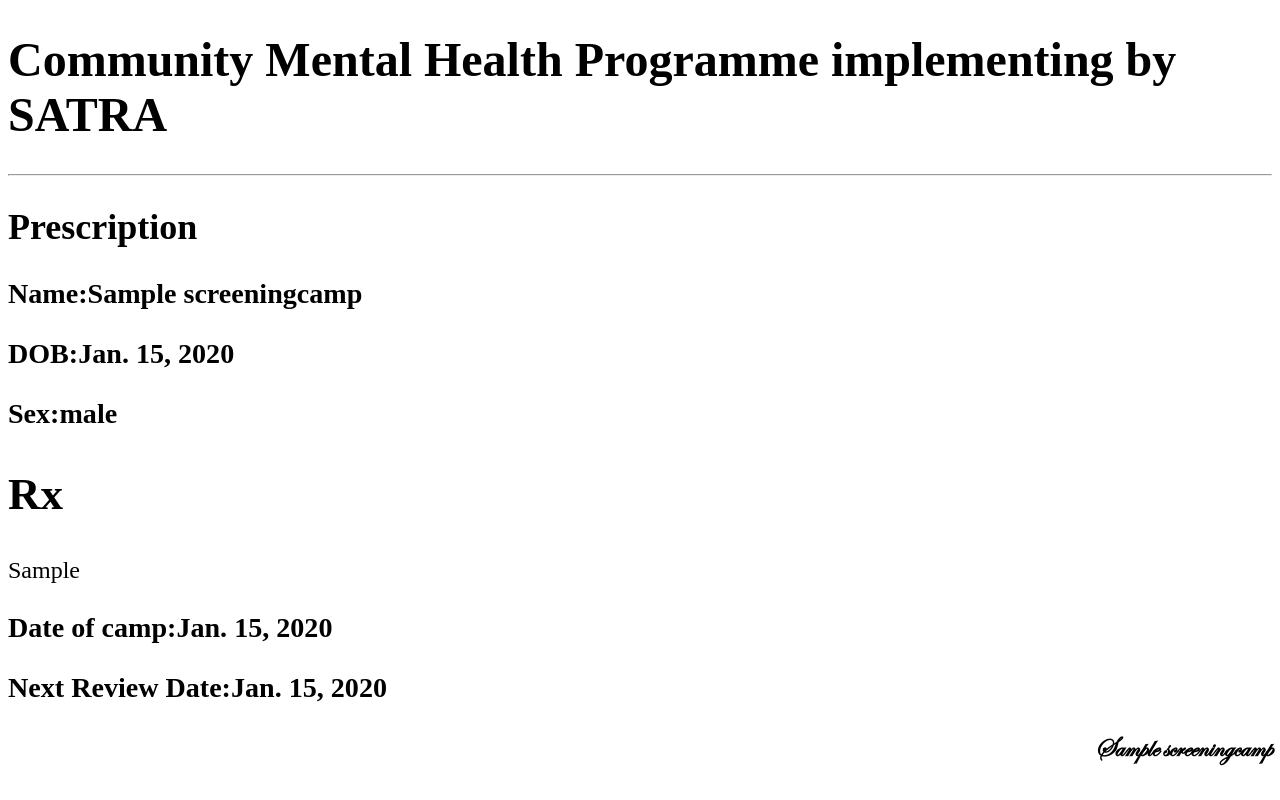
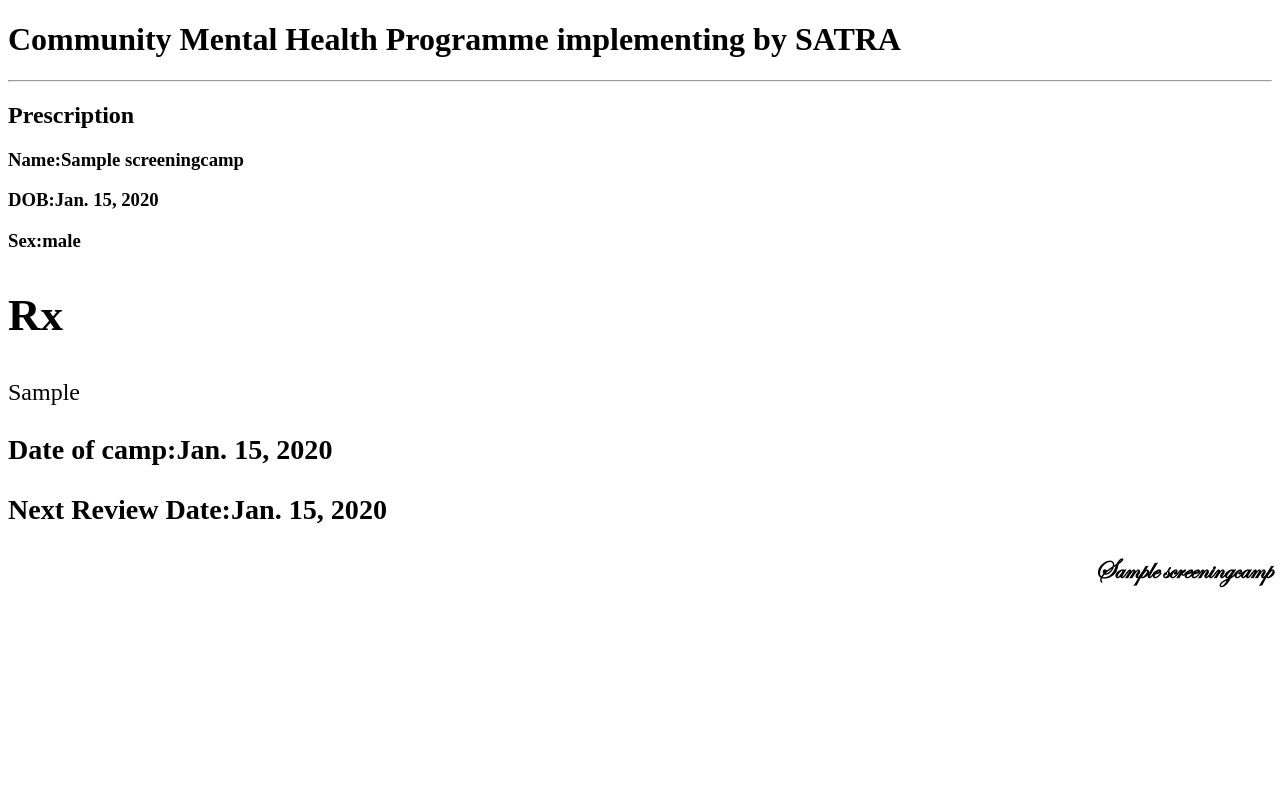
Before and after one commit to Aariz-Haque/Satra-project-management, a Django app: template home/templates/home/prescription.html in a window 1280 px wide. Run offline with Django 4.2, Linux system fonts and the light colour scheme; the template is opened without the code that fills it: values that come from a table or form of the project are taken from there, others are empty; tables that the repository leaves empty hold one stand-in row (values such as "Sample post").

Commit message:
Update prescription.html

```diff
--- a/home/templates/home/prescription.html
+++ b/home/templates/home/prescription.html
@@ -7,7 +7,7 @@
     <meta name="viewport" content="width=device-width, initial-scale=1.0">
     <!-- {% comment %} <script src="https://cdn.tailwindcss.com"></script> {% endcomment %} -->
     <style>
-        body{
+        #pres{
         font-size:24px;
         }
         @font-face {
@@ -57,6 +57,7 @@
             <h2>Rx</h2>
         </span>
     </div>
+        <div id="pres">
     {{patient.prescription|safe}}
     <div class="flex flex-col justify-center items-center">
         <h3 class="text-xl">Date of camp:{{patient.date_of_camp}}</h3>
@@ -71,5 +72,6 @@
         <h3 class="text-right ">{{patient.name_of_psychiatrist}}</h3>
 
 </div>
+</div>
 </body>
 </html>
```
